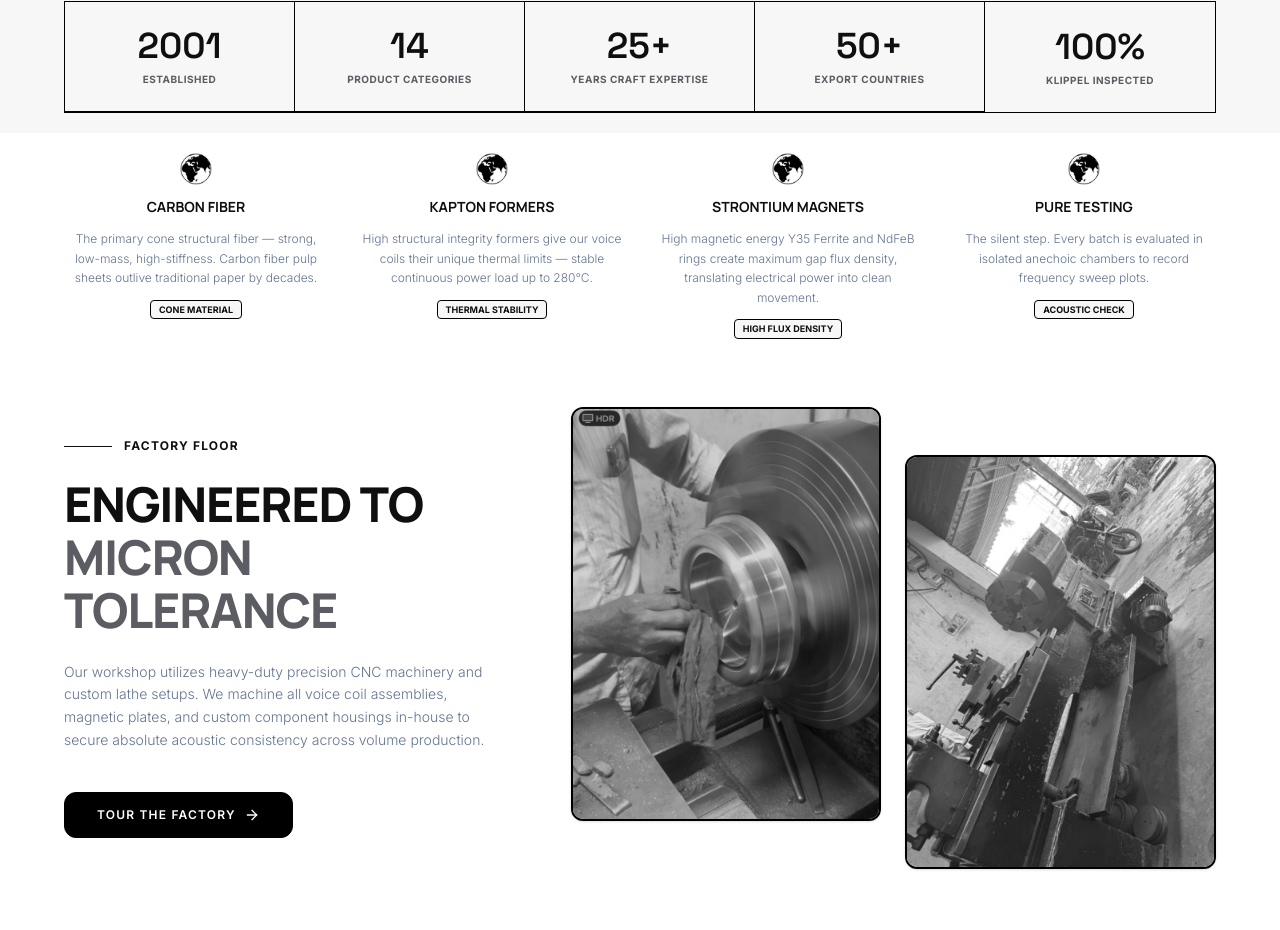
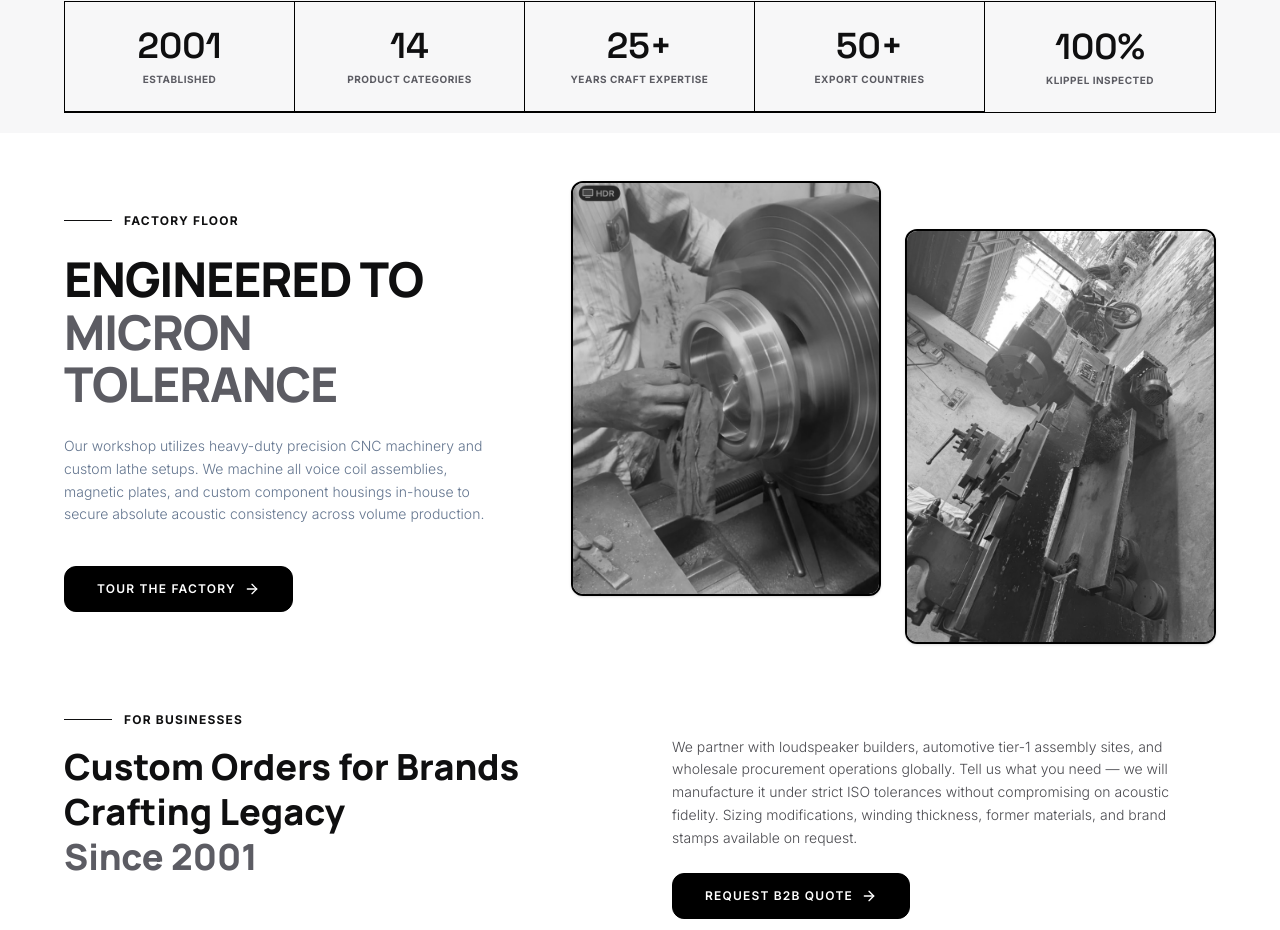
Before and after one commit to zaidthisside/globalspeakerparts, a Next.js app: page / in a window 1280 px wide. Shown: the part 5080-6010 px from the top of the page. Built offline with nearby package versions, Linux system fonts and the light colour scheme; no server answers; the database is empty.

Commit message:
style: remove Materials Pillars Grid section from homepage

```diff
--- a/src/app/page.tsx
+++ b/src/app/page.tsx
@@ -574,50 +574,6 @@ export default function Home() {
         </div>
       </section>
 
-      {/* 4. Materials Pillars Grid */}
-      <section className="w-full py-5 bg-white">
-        <div className="max-w-[1400px] mx-auto px-4 sm:px-6 lg:px-10 xl:px-16">
-          <div className="grid grid-cols-2 lg:grid-cols-4 gap-6 sm:gap-10 lg:gap-8">
-
-            <div className="flex flex-col items-center text-center space-y-3 font-sans">
-              <Logo className="w-8 h-8 text-[#0F0F10]" variant="icon" />
-              <span className="text-sm font-bold text-[#0F0F10] uppercase font-display">Carbon Fiber</span>
-              <p className="text-xs text-slate-500 leading-relaxed font-light max-w-xs">
-                The primary cone structural fiber — strong, low-mass, high-stiffness. Carbon fiber pulp sheets outlive traditional paper by decades.
-              </p>
-              <span className="text-[9px] bg-[#F7F7F8] border border-black text-[#0F0F10] px-2 py-0.5 rounded font-bold uppercase">Cone Material</span>
-            </div>
-
-            <div className="flex flex-col items-center text-center space-y-3 font-sans">
-              <Logo className="w-8 h-8 text-[#0F0F10]" variant="icon" />
-              <span className="text-sm font-bold text-[#0F0F10] uppercase font-display">Kapton Formers</span>
-              <p className="text-xs text-slate-500 leading-relaxed font-light max-w-xs">
-                High structural integrity formers give our voice coils their unique thermal limits — stable continuous power load up to 280°C.
-              </p>
-              <span className="text-[9px] bg-[#F7F7F8] border border-black text-[#0F0F10] px-2 py-0.5 rounded font-bold uppercase">Thermal Stability</span>
-            </div>
-
-            <div className="flex flex-col items-center text-center space-y-3 font-sans">
-              <Logo className="w-8 h-8 text-[#0F0F10]" variant="icon" />
-              <span className="text-sm font-bold text-[#0F0F10] uppercase font-display">Strontium Magnets</span>
-              <p className="text-xs text-slate-500 leading-relaxed font-light max-w-xs">
-                High magnetic energy Y35 Ferrite and NdFeB rings create maximum gap flux density, translating electrical power into clean movement.
-              </p>
-              <span className="text-[9px] bg-[#F7F7F8] border border-black text-[#0F0F10] px-2 py-0.5 rounded font-bold uppercase">High Flux Density</span>
-            </div>
-
-            <div className="flex flex-col items-center text-center space-y-3 font-sans">
-              <Logo className="w-8 h-8 text-[#0F0F10]" variant="icon" />
-              <span className="text-sm font-bold text-[#0F0F10] uppercase font-display">Pure Testing</span>
-              <p className="text-xs text-slate-500 leading-relaxed font-light max-w-xs">
-                The silent step. Every batch is evaluated in isolated anechoic chambers to record frequency sweep plots.
-              </p>
-              <span className="text-[9px] bg-[#F7F7F8] border border-black text-[#0F0F10] px-2 py-0.5 rounded font-bold uppercase">Acoustic Check</span>
-            </div>
-
-          </div>
-        </div>
-      </section>
       {/* 5.5. Manufacturing Spotlight Section */}
       <section className="w-full py-8 sm:py-12 bg-white">
         <div className="max-w-[1400px] mx-auto px-4 sm:px-6 lg:px-10 xl:px-16">
```
